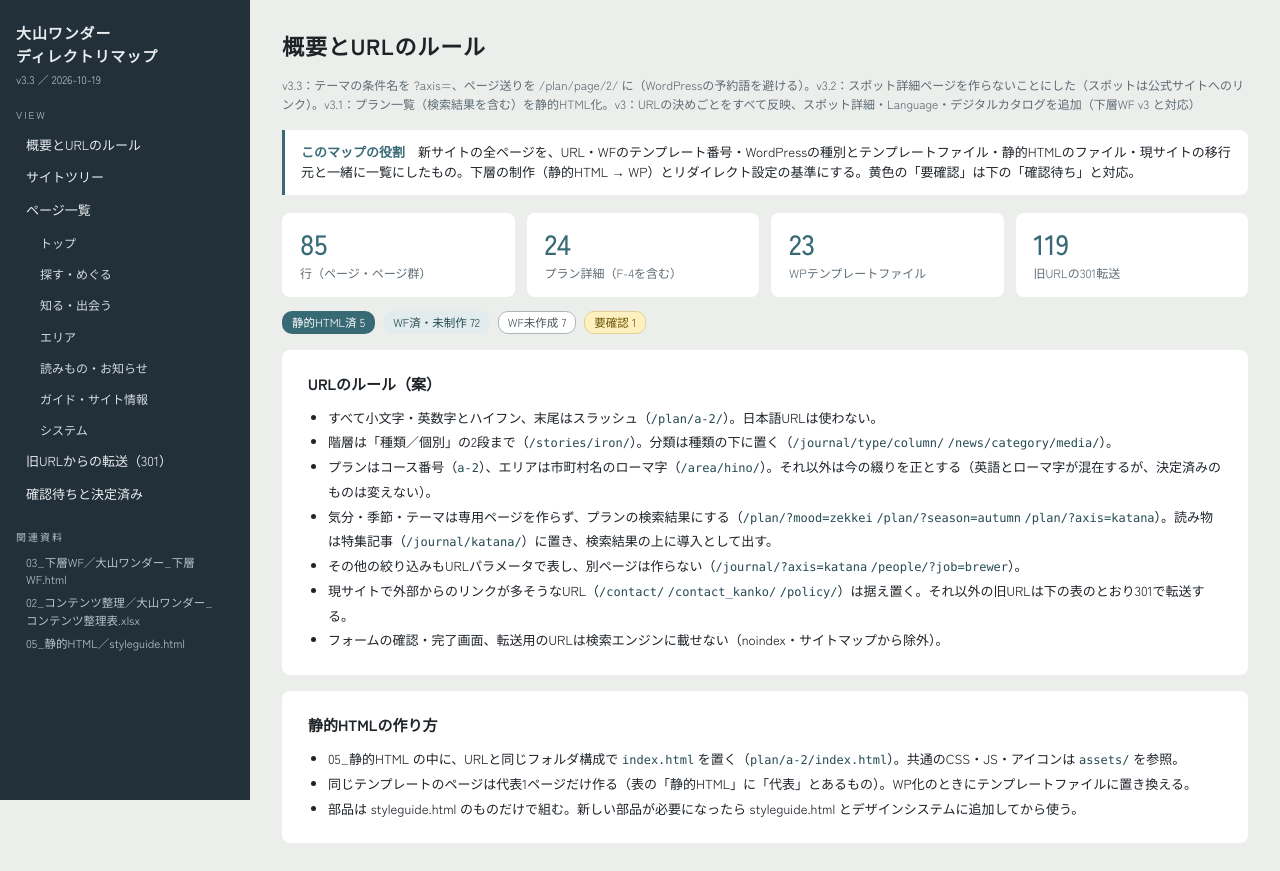
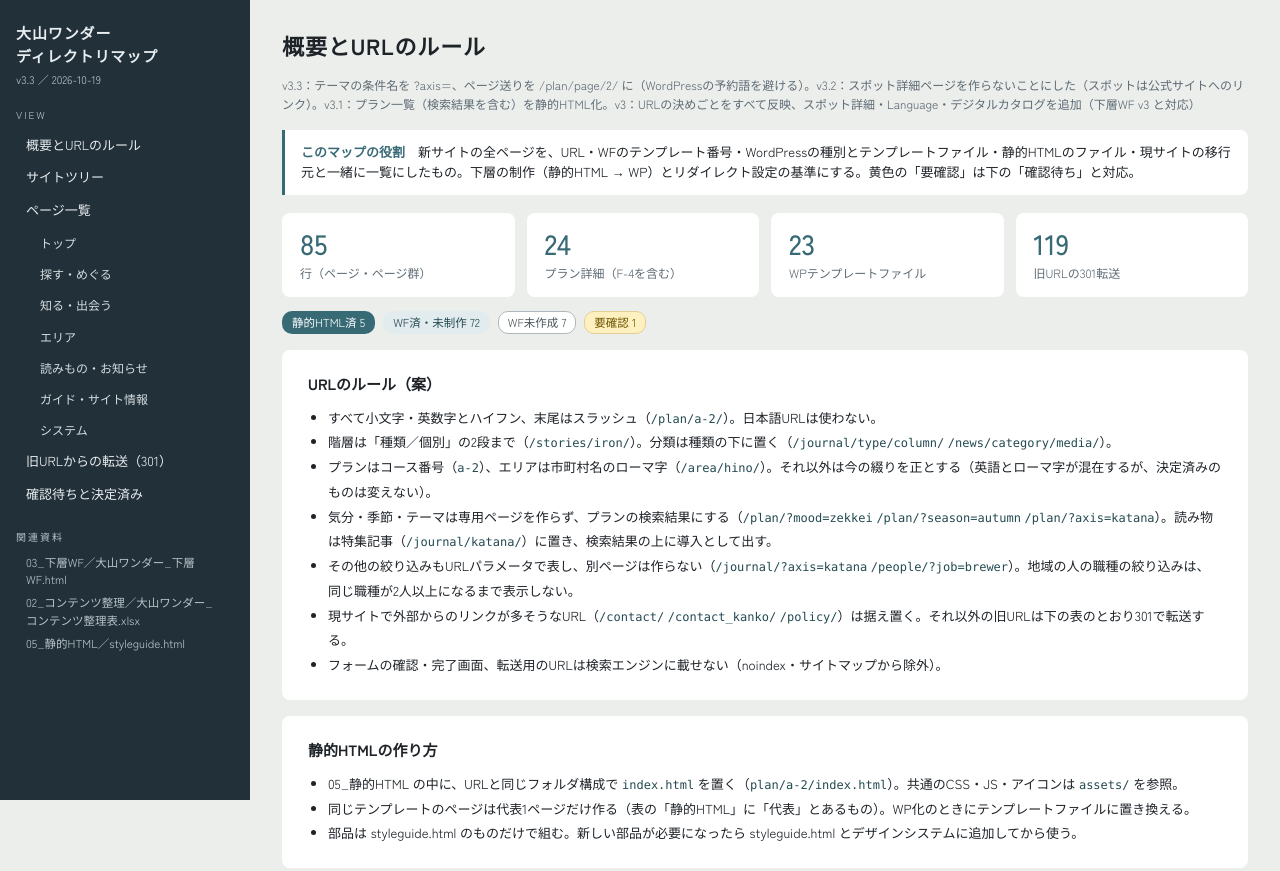
Before and after one commit to ta-myzw/dw-document, a plain HTML site: page directory-map.html in a window 1280 px wide. Shown: the top 871 px of the page. Drawn offline with Linux system fonts and the light colour scheme.

Commit message:
Update directory-map.html

```diff
--- a/directory-map.html
+++ b/directory-map.html
@@ -155,7 +155,7 @@ table.rd tr.dim td{color:#5E6B74}
         <li>階層は「種類／個別」の2段まで（<code>/stories/iron/</code>）。分類は種類の下に置く（<code>/journal/type/column/</code> <code>/news/category/media/</code>）。</li>
         <li>プランはコース番号（<code>a-2</code>）、エリアは市町村名のローマ字（<code>/area/hino/</code>）。それ以外は今の綴りを正とする（英語とローマ字が混在するが、決定済みのものは変えない）。</li>
         <li>気分・季節・テーマは専用ページを作らず、プランの検索結果にする（<code>/plan/?mood=zekkei</code> <code>/plan/?season=autumn</code> <code>/plan/?axis=katana</code>）。読み物は特集記事（<code>/journal/katana/</code>）に置き、検索結果の上に導入として出す。</li>
-        <li>その他の絞り込みもURLパラメータで表し、別ページは作らない（<code>/journal/?axis=katana</code> <code>/people/?job=brewer</code>）。</li>
+        <li>その他の絞り込みもURLパラメータで表し、別ページは作らない（<code>/journal/?axis=katana</code> <code>/people/?job=brewer</code>）。地域の人の職種の絞り込みは、同じ職種が2人以上になるまで表示しない。</li>
         <li>現サイトで外部からのリンクが多そうなURL（<code>/contact/</code> <code>/contact_kanko/</code> <code>/policy/</code>）は据え置く。それ以外の旧URLは下の表のとおり301で転送する。</li>
         <li>フォームの確認・完了画面、転送用のURLは検索エンジンに載せない（noindex・サイトマップから除外）。</li>
       </ul>
```
